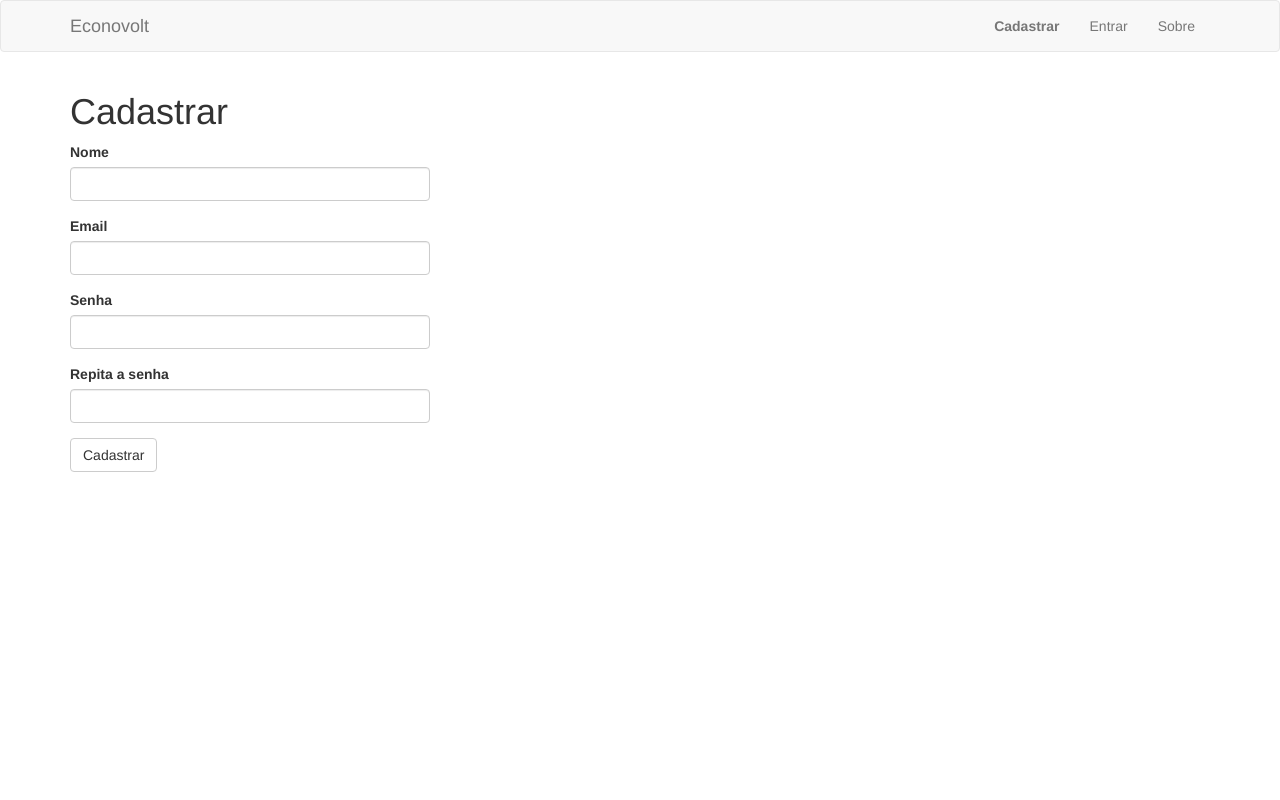
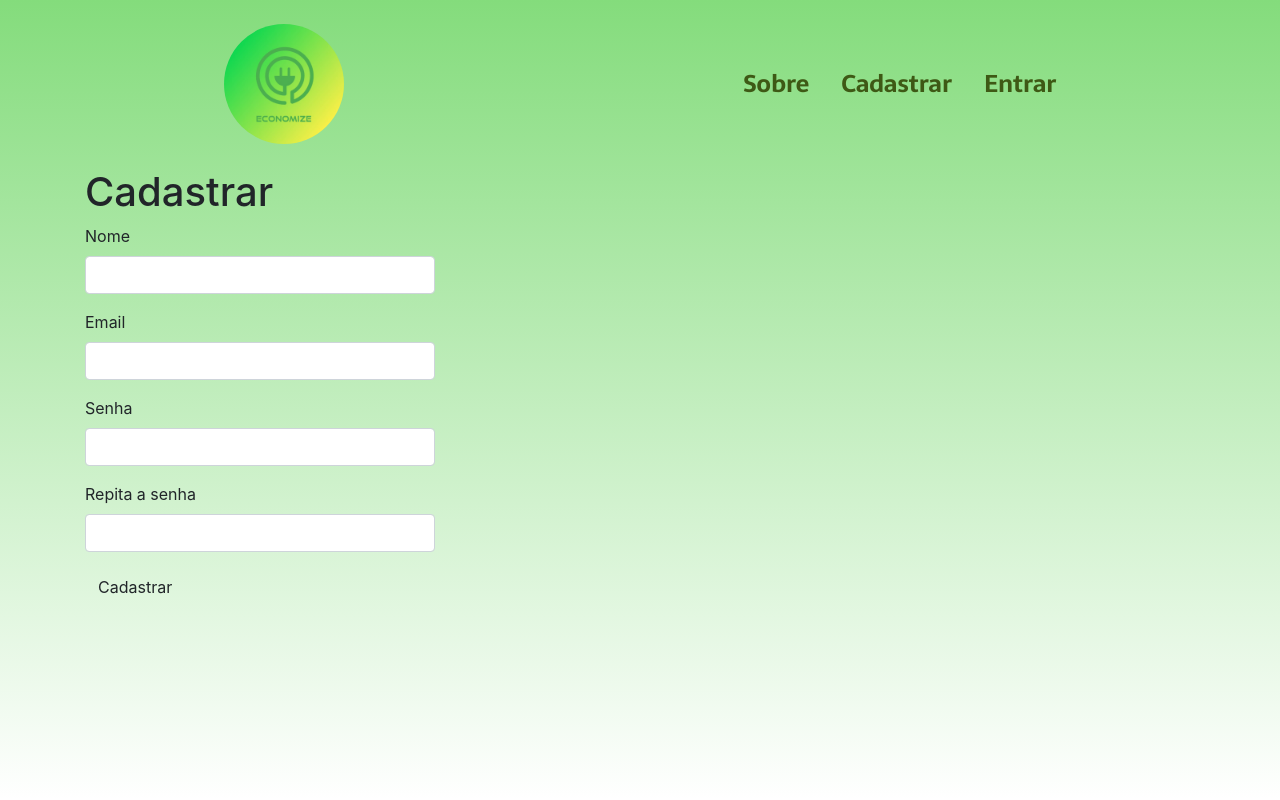
Before and after one commit to rafael1717y/econovolt2, a Flask app: page /register in a window 1280 px wide. Run offline with Flask 2, Linux system fonts and the light colour scheme; some libraries are stand-ins or nearby versions.

Commit message:
atualizado o template frontend tati

```diff
--- /dev/null
+++ b/app/static/css/style.css
@@ -0,0 +1,138 @@
+@import url('https://fonts.googleapis.com/css2?family=Righteous&family=Sarala:wght@700&display=swap');
+
+* {
+    margin: 0;
+    padding: 0;
+    box-sizing: border-box;
+    text-decoration: none;
+}
+
+body{
+    font-size: 100%;
+    background: linear-gradient(180deg, #84DC7C 0%, rgba(255, 255, 255, 0) 100%);
+}
+
+.cabecalho {
+    display: flex;
+    flex-direction: row;
+    align-items: center;
+    justify-content: space-around;
+    padding: 24px;
+}
+
+.cabecalho-imagem {
+    height: 120px;
+    border-radius: 70px;
+}
+
+.cabecalho-menu {
+    display: flex;
+    gap: 32px;
+}
+
+.cabecalho-menu-item {
+    font-family: 'Sarala', sans-serif;
+    color: #3E5915;
+    font-weight: 400;
+    font-size: 24px;
+}
+
+.conteudo-imagem {
+    position: relative;
+    width: 100%;
+    height: 500px;
+
+}
+
+.conteudo {
+    margin-bottom: 48px;
+    border-top: 0.4px solid #FFF2E7;
+}
+
+.conteudo-principal {
+    display: flex;
+    flex-direction: row;
+    align-items: center;
+    justify-content: space-around;
+}
+
+.conteudo-principal-escrito {
+    display: flex;
+    flex-direction: column;
+    gap: 32px;
+}
+
+.conteudo-principal-escrito-titulo {
+    font-family: 'Righteous', cursive;
+    font-weight: 400;
+    font-size: 64px;
+    color: #3E5915;
+}
+
+.conteudo-principal-escrito-subtitulo {
+    font-family: 'Sarala', sans-serif;
+    color: #3E5915;
+    font-weight: 400;
+    font-size: 24px;
+}
+
+.conteudo-principal-escrito-botao {
+    background-color: #3E5915;
+    width: 180px;
+    height: 60px;
+    border: none;
+    box-shadow: 4px 5px 4px rgba(0, 0, 0, 0.25);
+    border-radius: 20px;
+    font-family: 'Sarala', sans-serif;
+    font-weight: 400;
+    font-size: 24px;
+    color: #ffffff;
+}
+
+.conteudo-principal-escrito-botao:hover {
+    background-color: rgba(236, 214, 196, 0.53);
+}
+
+
+.conteudo-principal-imagem {
+    padding: 30px;
+    height: 430px;
+    border-radius: 50px;
+}
+
+.conteudo-secundario {
+    display: flex;
+    flex-direction: column;
+    align-items: center;
+    gap: 24px;
+    margin-top: 48px;
+}
+
+.conteudo-secundario-titulo {
+    border-top: 0.4px solid #3E5915;
+    padding-top: 48px;
+    font-family: 'Righteous', cursive;
+    font-weight: 400;
+    font-size: 24px;
+    color: #3E5915;
+    margin-bottom: 16px;
+}
+
+.conteudo-secundario-paragrafo{
+    font-family: 'Sarala', sans-serif;
+    font-weight: 300;
+    font-size: 18px;
+    color: #3E5915;
+
+}
+
+.rodape {
+    border-top: 0.4px solid #3E5915;
+    padding: 32px;
+}
+
+.rodape-imagem {
+    height: 80px;
+    display: block;
+    margin: 0 auto;
+}
--- a/app/templates/register.html
+++ b/app/templates/register.html
@@ -1,6 +1,27 @@
-{% extends 'base.html' %}
+{% import 'bootstrap/wtf.html' as wtf %}
 
-{% import 'bootstrap/wtf.html' as wtf %}
+{% block content %}
+<head>
+    <link rel="stylesheet" href="https://cdn.jsdelivr.net/npm/bootstrap@4.3.1/dist/css/bootstrap.min.css" integrity="sha384-ggOyR0iXCbMQv3Xipma34MD+dH/1fQ784/j6cY/iJTQUOhcWr7x9JvoRxT2MZw1T" crossorigin="anonymous">
+    <link rel="stylesheet" type="text/css" href="{{ url_for('static', filename='css/style.css') }}">
+</head>
+
+
+<body>
+
+    <header class="cabecalho">
+        <img class="cabecalho-imagem"  src="{{ url_for('static', filename= 'img/logo.jpeg') }}" alt="Logo Empresa">
+
+        <nav class="cabecalho-menu">
+            <a class="cabecalho-menu-item" href="{{ url_for('about') }}">Sobre</a>
+            <a class="cabecalho-menu-item" href="{{ url_for('register')}} ">Cadastrar</a>
+            <a class="cabecalho-menu-item" href="{{ url_for('login') }}">Entrar</a></li>
+
+        </nav>
+    </header>
+{% endblock %}
+
+
 
 {% block app_content %}
 <div class="container">
```
Also changed, not shown: app/templates/about.html (+22 -7 lines), app/templates/index.html (+52 -34 lines), app/templates/login.html (+22 -2 lines), app/templates/reset_password.html (+21 -1 lines), app/templates/reset_password_request.html (+21 -2 lines), app.db, app/static/img/img-cat.jpeg (added), app/static/img/img1.jpeg (added), app/static/img/img2.jpeg (added), app/static/img/logo-grupopi-removebg-preview.png (added), app/static/img/logo-grupopi.jpeg (added), app/static/img/logo.jpeg (added), 1 other file.
